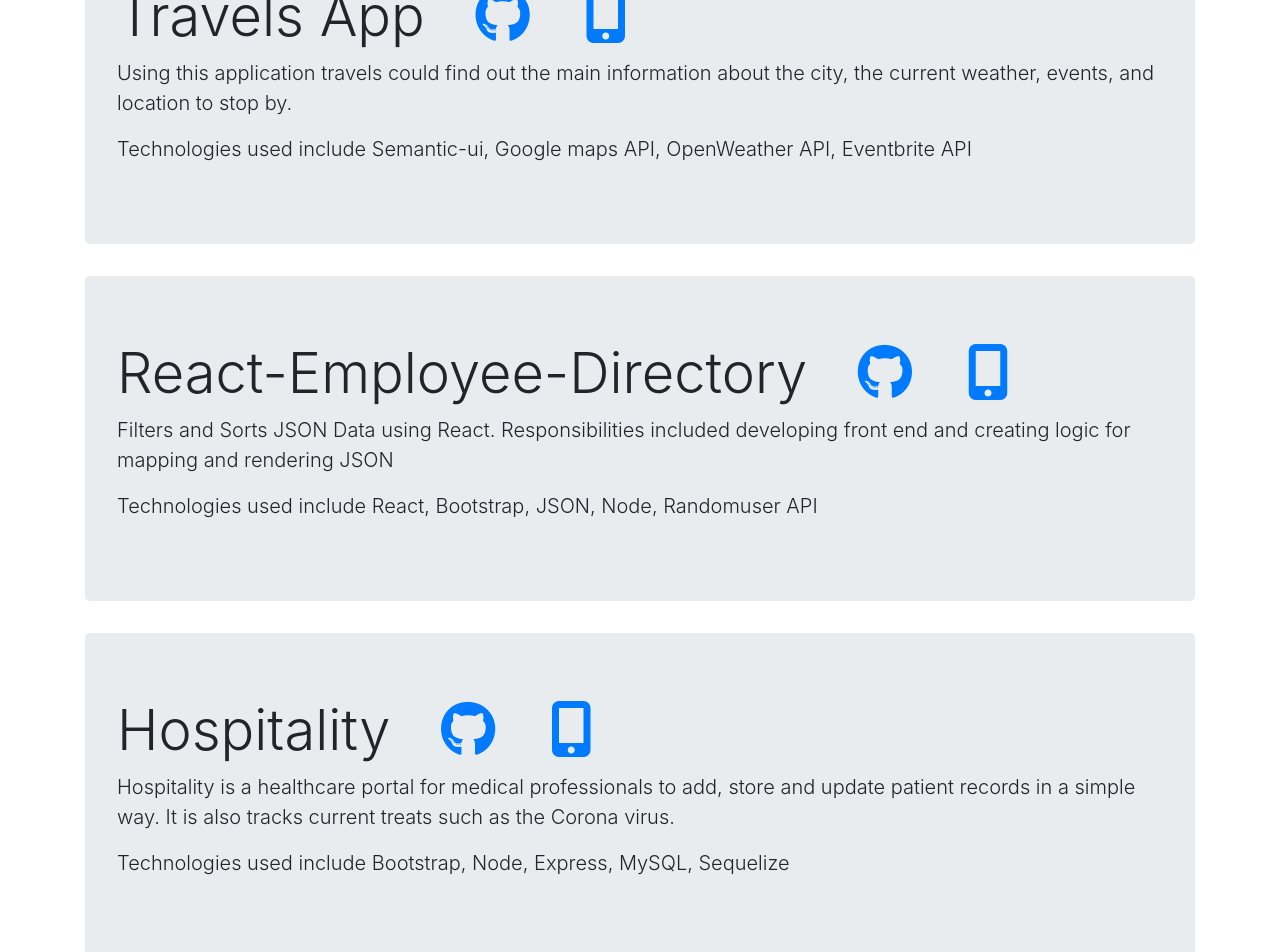
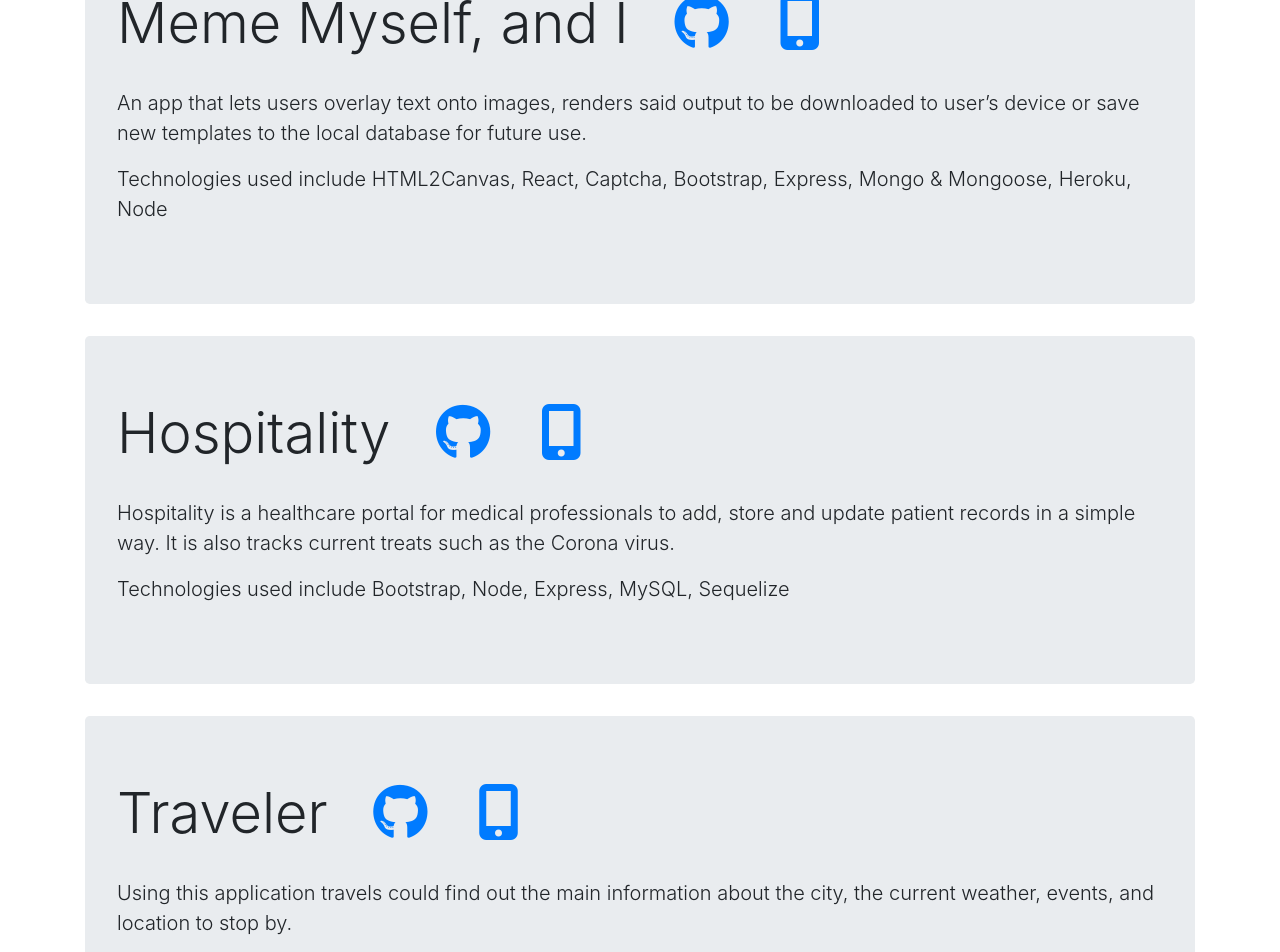
Before and after one commit to museBug/Portfolio-React-Regina, a React (Create React App) app: page /projects in a window 1280 px wide. Shown: the part 180-1132 px from the top of the page. Built offline with nearby package versions, Linux system fonts and the light colour scheme.

Commit message:
edited project page

```diff
--- a/src/App.css
+++ b/src/App.css
@@ -1,6 +1,11 @@
 
+img {
+  margin-bottom: 20px;
+}
 
-.App {
+i {
+  margin-bottom: 30px;
+  margin-left: 30px;
   text-align: center;
 }
 
@@ -15,7 +20,7 @@
 }
 
 i {
-  margin-left: 35px;
+
 }
 .avatar-img {
   height: 250px;
--- a/src/pages/About.js
+++ b/src/pages/About.js
@@ -10,9 +10,11 @@ function About() {
     <Container style={{ marginTop: 30, marginBottom:30 }}>
     <div>
       <Row>
+        <Col size="md-4">
         <div className= "col-md-4 d-flex justify-content-center">
         <img src={regina} className=" img rounded shadow-lg" alt="Profile"/>
-        </div>
+       </div>
+       </Col>
         <Col size="md-8">
         <div className="card">
           <div className="card-body">
--- a/src/pages/projects.json
+++ b/src/pages/projects.json
@@ -1,17 +1,10 @@
 [
     {
-        "name":"Travels App",
-        "description":"Using this application travels could find out the main information about the city, the current weather, events, and location to stop by.",
-        "repo":"https://github.com/nrlong/travelerApp",
-        "deployed":"https://nrlong.github.io/travelerApp/",
-        "technologies":"Semantic-ui, Google maps API, OpenWeather API, Eventbrite API"
-    },
-    {
-        "name":"React-Employee-Directory",
-        "description":"Filters and Sorts JSON Data using React. Responsibilities included developing front end and creating logic for mapping and rendering JSON",
-        "repo":"https://github.com/Antidetka/React-Employee-Directory",
-        "deployed":"https://antidetka.github.io/React-Employee-Directory/",
-        "technologies":"React, Bootstrap, JSON, Node, Randomuser API"
+        "name":"Meme Myself, and I",
+        "description":"An app that lets users overlay text onto images, renders said output to be downloaded to user’s device or save new templates to the local database for future use.",
+        "repo":"https://github.com/Linkm1993/Project-3",
+        "deployed":"https://powerful-taiga-38043.herokuapp.com",
+        "technologies":"HTML2Canvas, React, Captcha, Bootstrap, Express, Mongo & Mongoose, Heroku, Node"
     },
     {
         "name":"Hospitality",
@@ -21,11 +14,18 @@
         "technologies":"Bootstrap, Node, Express, MySQL, Sequelize"
     },
     {
-        "name":"Progressive Budget",
-        "description":"The user will be able to add expenses and deposits to their budget with or without a connection. When entering transactions offline, they should populate the total when brought back online.",
-        "repo":"https://github.com/Antidetka/-Progressive-Budget",
-        "deployed":" https://young-cliffs-06002.herokuapp.com/",
-        "technologies":"Express, Mongoose, Heroku, Node"
+        "name":"Traveler",
+        "description":"Using this application travels could find out the main information about the city, the current weather, events, and location to stop by.",
+        "repo":"https://github.com/nrlong/travelerApp",
+        "deployed":"https://nrlong.github.io/travelerApp/",
+        "technologies":"Bootstrap, Google maps API, OpenWeather API, Eventbrite API"
+    },
+    {
+        "name":"React-Employee-Directory",
+        "description":"Filters and Sorts JSON Data using React. Responsibilities included developing front end and creating logic for mapping and rendering JSON",
+        "repo":"https://github.com/Antidetka/React-Employee-Directory",
+        "deployed":"https://antidetka.github.io/React-Employee-Directory/",
+        "technologies":"React, Bootstrap, JSON, Node, Randomuser API"
     },
     {
         "name":"Weather Dashboard",
```
